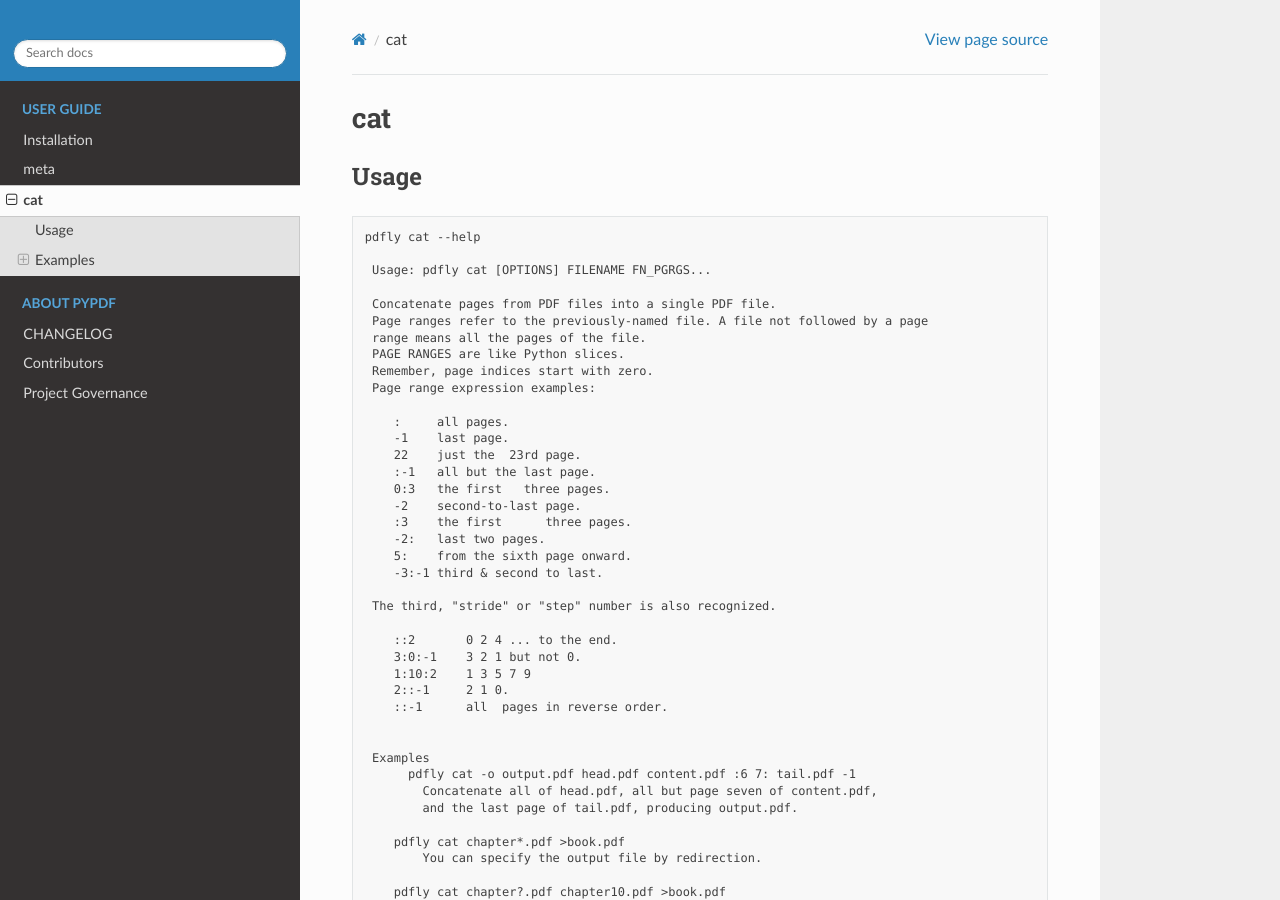
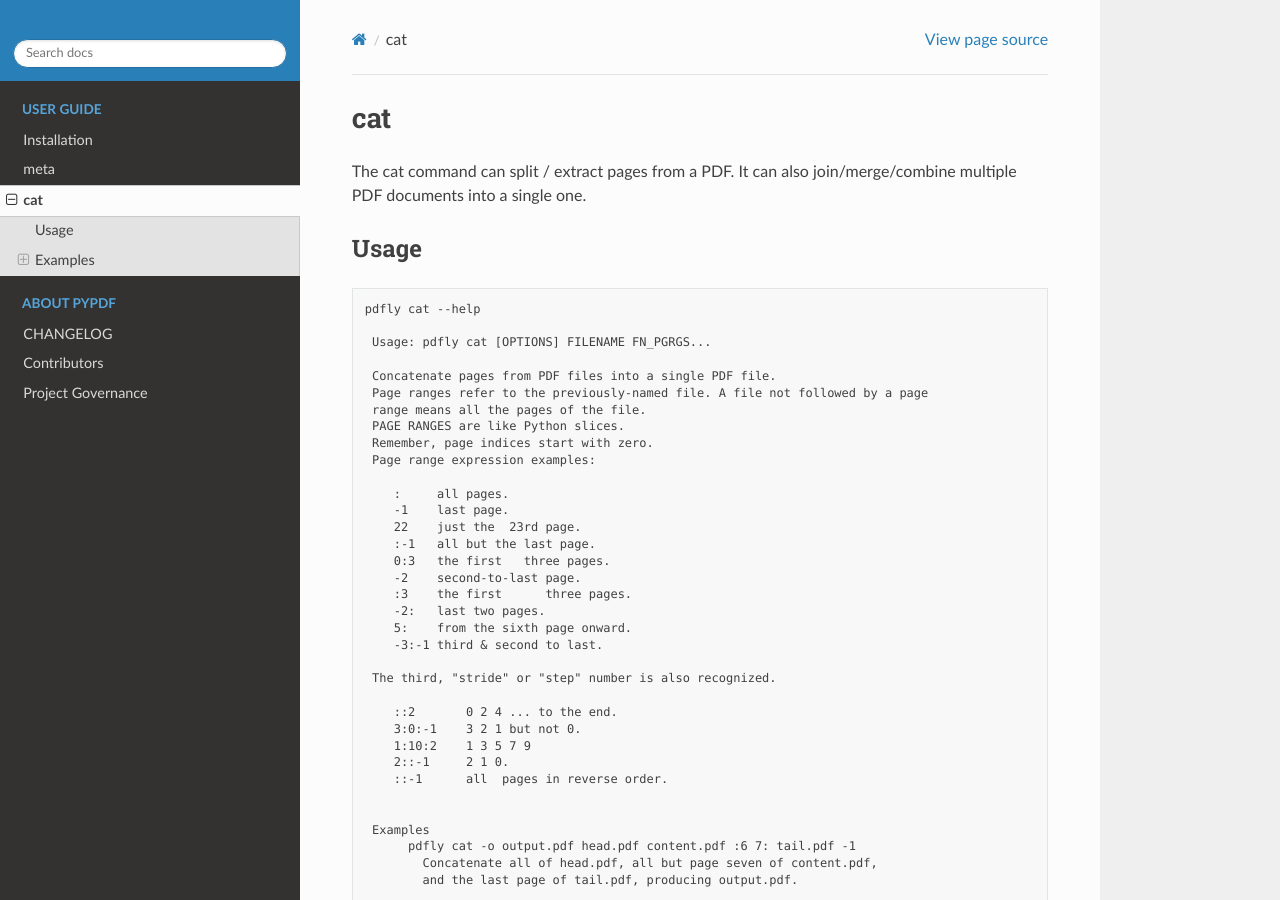
Before and after one commit to py-pdf/pdfly, a Sphinx documentation site: the page built from docs/user/subcommand-cat.md, in a window 1280 px wide and 900 px high. Built offline with Sphinx 7.4.7 and the Read the Docs theme 2.0.0, drawn with Linux system fonts in a browser that asks for light colours; the version number could not be read and is left out.

Commit message:
DOC: cat command

```diff
--- a/docs/user/subcommand-cat.md
+++ b/docs/user/subcommand-cat.md
@@ -1,4 +1,7 @@
 # cat
+
+The cat command can split / extract pages from a PDF. It can also
+join/merge/combine multiple PDF documents into a single one.
 
 
 ## Usage
```
